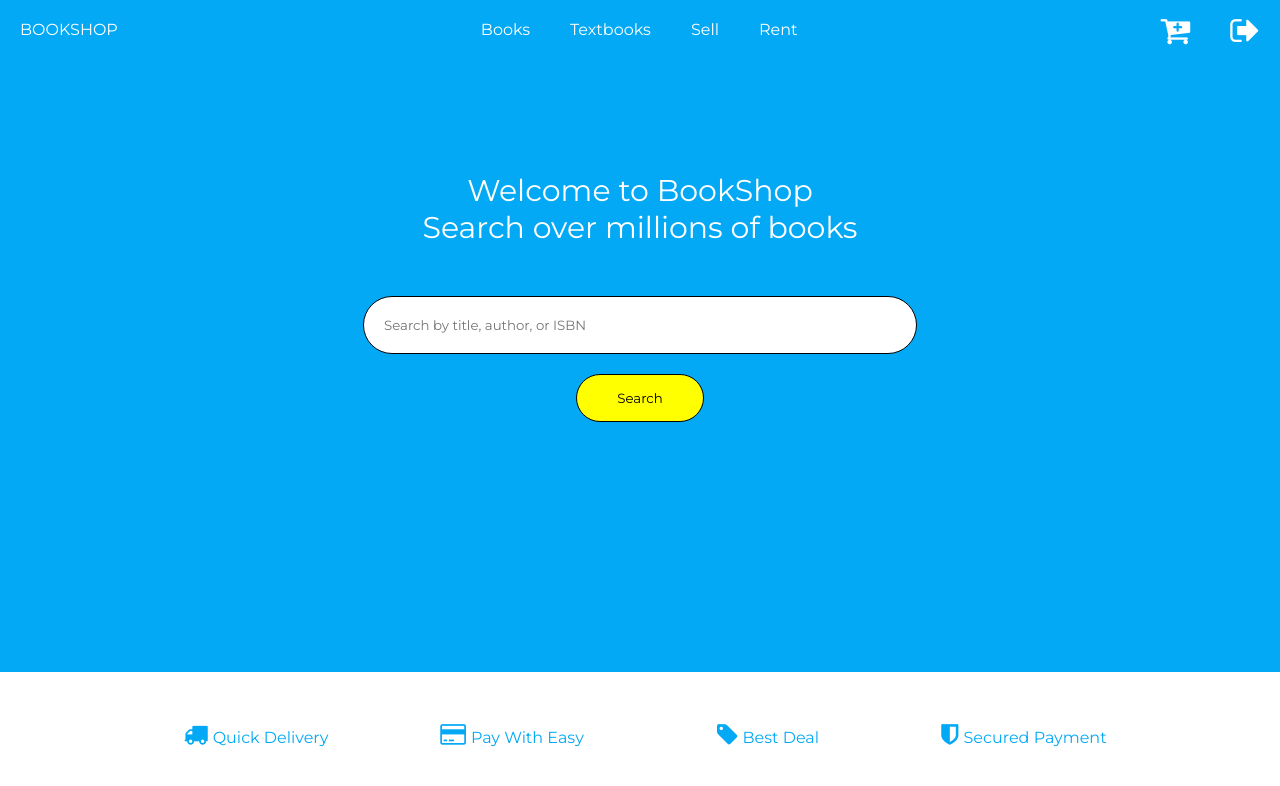
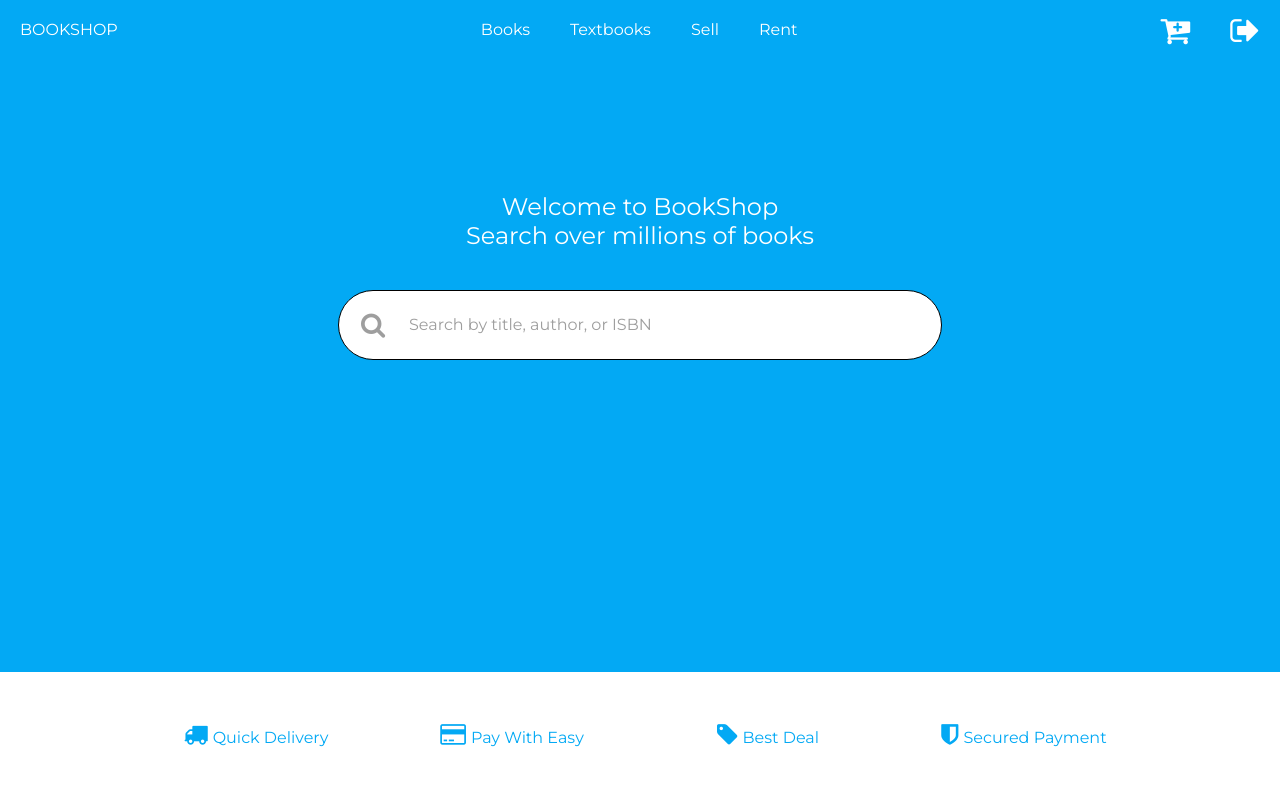
Before and after one commit to iamanishagarwal/BookShop, a React (Create React App) app in the folder client/: page / in a window 1280 px wide. Shown: the top 786 px of the page. Built offline with nearby package versions, Linux system fonts and the light colour scheme; no server answers.

Commit message:
Added the SearchBarResult Component and implemented the api for book search

```diff
--- a/client/src/action/index.js
+++ b/client/src/action/index.js
@@ -1,19 +1,4 @@
 import axios from "axios";
-import goodreads from "../api/goodreads";
-
-export const searchResult = term => {
-  return async function(dispatch) {
-    const response = await goodreads.get("search/index.xml", {
-      params: { q: term, key: "Z9Bg0nCAK3Yb5xADhosPg" }
-    });
-    console.log(response);
-    dispatch({ type: "SEARCH_RESULT", payload: response });
-  };
-};
-
-export const searchTerm = term => {
-  return { type: "SEARCH_TERM", payload: term };
-};
 
 export const fetchUser = () => {
   return async dispatch => {
--- a/client/src/api/goodreads.js
+++ /dev/null
@@ -1,5 +0,0 @@
-import axios from "axios";
-
-export default axios.create({
-  baseURL: "https://cors-anywhere.herokuapp.com/https://www.goodreads.com"
-});
--- a/client/src/components/HomePage/HomePage.css
+++ b/client/src/components/HomePage/HomePage.css
@@ -1,5 +1,10 @@
 * {
   margin: 0px;
+}
+
+::placeholder {
+  font-size: 16px;
+  color: #9e9e9e;
 }
 
 .introduction {
@@ -10,9 +15,9 @@
 
 .introduction .introduction-header {
   text-align: center;
-  margin-top: 100px;
-  margin-bottom: 50px;
-  font-size: 30px;
+  margin-top: 15vh;
+  margin-bottom: 5vh;
+  font-size: 24px;
 }
 
 .introduction .feature-list-element {
--- a/client/src/components/SearchBar/SearchBar.css
+++ b/client/src/components/SearchBar/SearchBar.css
@@ -5,18 +5,72 @@
   align-items: center;
 }
 
-.search-bar input {
+.search-bar .input-field {
+  display: flex;
+  position: relative;
+  height: 70px;
+}
+
+.search-bar .input-field .search-icon {
+  display: flex;
+  justify-content: center;
+  align-items: center;
+  width: 70px;
+  position: absolute;
+  left: 0;
+  height: 100%;
+  background: transparent;
+  cursor: pointer;
+  color: #9e9e9e;
+}
+
+.search-bar .input-field .search-icon .fa-search {
+  font-size: 26px;
+}
+
+.search-bar .input-field input {
+  outline: none;
   width: 40vw;
   padding: 20px;
+  padding-left: 70px;
+  border: 1px solid #000000;
   border-radius: 40px;
-  border: 1px solid black;
 }
 
-.search-bar button {
-  margin: 20px;
-  display: inline-block;
-  padding: 15px 40px;
-  border-radius: 25px;
-  border: 1px solid black;
-  background-color: rgb(255, 255, 0);
+.search-bar .input-field .lds-ring {
+  display: flex;
+  position: absolute;
+  right: 0px;
+  align-items: center;
+  justify-content: center;
+  width: 70px;
+  height: 70px;
 }
+.search-bar .input-field .lds-ring div {
+  box-sizing: border-box;
+  display: block;
+  position: absolute;
+  width: 30px;
+  height: 30px;
+  border: 4px solid #fff;
+  border-radius: 50%;
+  animation: lds-ring 1.2s cubic-bezier(0.5, 0, 0.5, 1) infinite;
+  border-color: rgb(3, 169, 244) transparent transparent transparent;
+}
+.search-bar .input-field .lds-ring div:nth-child(1) {
+  animation-delay: -0.45s;
+}
+.search-bar .input-field .lds-ring div:nth-child(2) {
+  animation-delay: -0.3s;
+}
+.search-bar .input-field .lds-ring div:nth-child(3) {
+  animation-delay: -0.15s;
+}
+@keyframes lds-ring {
+  0% {
+    transform: rotate(0deg);
+  }
+  100% {
+    transform: rotate(360deg);
+  }
+}
--- a/client/src/components/SearchBar/SearchBar.js
+++ b/client/src/components/SearchBar/SearchBar.js
@@ -1,32 +1,82 @@
 import React from "react";
-import { connect } from "react-redux";
+import axios from "axios";
+import SearchBarResult from "../SearchBarResult/SearchBarResult";
 import "./SearchBar.css";
-import { searchTerm, searchResult } from "../../action";
 
 class SearchBar extends React.Component {
+  state = {
+    term: "",
+    result: null,
+    renderSearchResult: true,
+    showLoader: false
+  };
+
+  handleSearchTerm = async e => {
+    const term = e.target.value ? e.target.value : " ";
+    this.setState({ term: term, showLoader: true });
+    if (term) {
+      const result = await axios.get("/api/book/search/term", {
+        params: { searchTerm: term }
+      });
+      console.log(result);
+      this.setState({ showLoader: false });
+      if (result && result.data !== "Error")
+        this.setState({
+          result: result.data,
+          renderSearchResult: true
+        });
+    }
+  };
+
+  handleSearchBarUnmount = () => {
+    this.setState({ renderSearchResult: false });
+  };
+
+  renderLoader = () => {
+    if (this.state.showLoader) {
+      return (
+        <div className="lds-ring">
+          <div></div>
+          <div></div>
+          <div></div>
+          <div></div>
+        </div>
+      );
+    }
+  };
+
+  renderSearchResult = () => {
+    console.log(this.state.result);
+    if (this.state.result && this.state.renderSearchResult)
+      return (
+        <SearchBarResult
+          result={this.state.result}
+          unmountMe={this.handleSearchBarUnmount}
+        />
+      );
+  };
+
   render() {
     return (
+      <>
         <form className="search-bar">
+          <div className="input-field">
+            <div className="search-icon">
+              <i className="fa fa-search"></i>
+            </div>
             <input
               type="text"
               placeholder="Search by title, author, or ISBN"
-          onChange={e => {
-            this.props.searchTerm(e.target.value);
-            this.props.searchResult(e.target.value);
-          }}
-          value={this.props.term}
+              onChange={this.handleSearchTerm}
+              value={this.state.term}
             />
-        <button>Search</button>
+            {this.renderLoader()}
+          </div>
         </form>
+        {this.renderSearchResult()}
+      </>
     );
   }
 }
 
-const mapStateToProps = state => {
-  return { term: state.searchTerm };
-};
-
-export default connect(
-  mapStateToProps,
-  { searchTerm, searchResult }
-)(SearchBar);
+export default SearchBar;
--- /dev/null
+++ b/client/src/components/SearchBarResult/SearchBarResult.css
@@ -0,0 +1,33 @@
+.search-bar-result {
+  width: 40vw;
+  margin: 2px 10ox;
+  position: absolute;
+  left: 50%;
+  transform: translateX(-50%);
+  background: white;
+  z-index: 2;
+  cursor: pointer;
+}
+
+.search-bar-result :hover {
+  background-color: #9e9e9e;
+}
+
+.search-bar-result .search-result {
+  display: flex;
+  color: black;
+}
+
+.search-bar-result .search-result img {
+  height: 50px;
+  width: 35px;
+  margin: 2px 10px;
+}
+
+.search-bar-result .search-result .search-result-content {
+  font-size: 12px;
+}
+
+.search-bar-result .search-result .search-result-content .search-result-title {
+  font-weight: 800;
+}
--- /dev/null
+++ b/client/src/components/SearchBarResult/SearchBarResult.js
@@ -0,0 +1,67 @@
+import React, { Component } from "react";
+import "./SearchBarResult.css";
+
+export class SearchBarResult extends Component {
+  state = {
+    showResult: true
+  };
+
+  componentDidMount() {
+    document.addEventListener("click", this.handleClick, false);
+  }
+
+  componentWillUnmount() {
+    document.removeEventListener("click", this.handleClick, false);
+  }
+
+  handleClickOutside = () => {
+    this.setState({ showResult: false });
+    this.props.unmountMe();
+  };
+
+  handleClick = e => {
+    if (this.node.contains(e.target)) {
+      return;
+    }
+
+    this.handleClickOutside();
+  };
+
+  renderResult() {
+    const result = this.props.result;
+    let displayResult;
+    if (result) {
+      displayResult = result.map(element => {
+        let title, author;
+        if (element.title.length > 45)
+          title = element.title.substring(0, 40) + "...";
+        else title = element.title;
+        if (element.author === null) author = "NA";
+        else author = element.author;
+
+        return (
+          <div key={element.id} className="search-result">
+            <img src={element.img} alt=" " />
+            <div className="search-result-content">
+              <div className="search-result-title">{title}</div>
+              <div className="search-result-author">{author}</div>
+            </div>
+          </div>
+        );
+      });
+    }
+    return displayResult;
+  }
+
+  render() {
+    if (this.state.showResult)
+      return (
+        <div className="search-bar-result" ref={node => (this.node = node)}>
+          {this.renderResult()}
+        </div>
+      );
+    else return null;
+  }
+}
+
+export default SearchBarResult;
--- a/client/src/reducers/index.js
+++ b/client/src/reducers/index.js
@@ -1,10 +1,6 @@
 import { combineReducers } from "redux";
-import storeSearchResult from "./storeSearchResult";
-import storeSearchTerm from "./storeSearchTerm";
 import authReducer from "./authReducer";
 
 export default combineReducers({
-  searchResult: storeSearchResult,
-  searchTerm: storeSearchTerm,
   auth: authReducer
 });
--- a/client/src/reducers/storeSearchResult.js
+++ /dev/null
@@ -1,11 +0,0 @@
-const storeSearchResult = (state = [], action) => {
-  switch (action.type) {
-    case "SEARCH_RESULT":
-      return action.payload;
-
-    default:
-      return state;
-  }
-};
-
-export default storeSearchResult;
--- a/client/src/reducers/storeSearchTerm.js
+++ /dev/null
@@ -1,11 +0,0 @@
-const storeSearchTerm = (state = "", action) => {
-  switch (action.type) {
-    case "SEARCH_TERM":
-      return action.payload;
-
-    default:
-      return state;
-  }
-};
-
-export default storeSearchTerm;
```
Also changed, not shown: 1 other file (tests, documents, lock files or other folders). Lines whose indentation alone changed are shown as unchanged.
